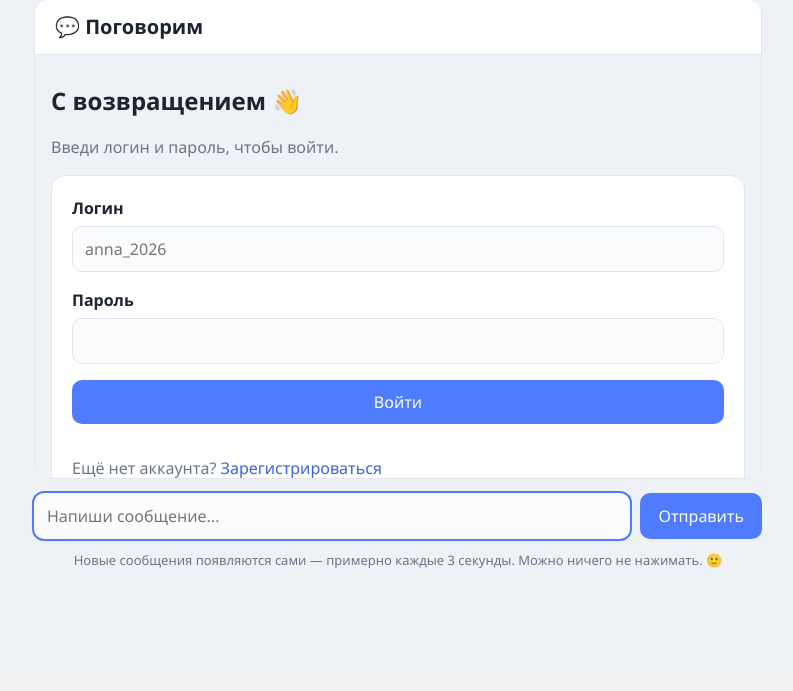
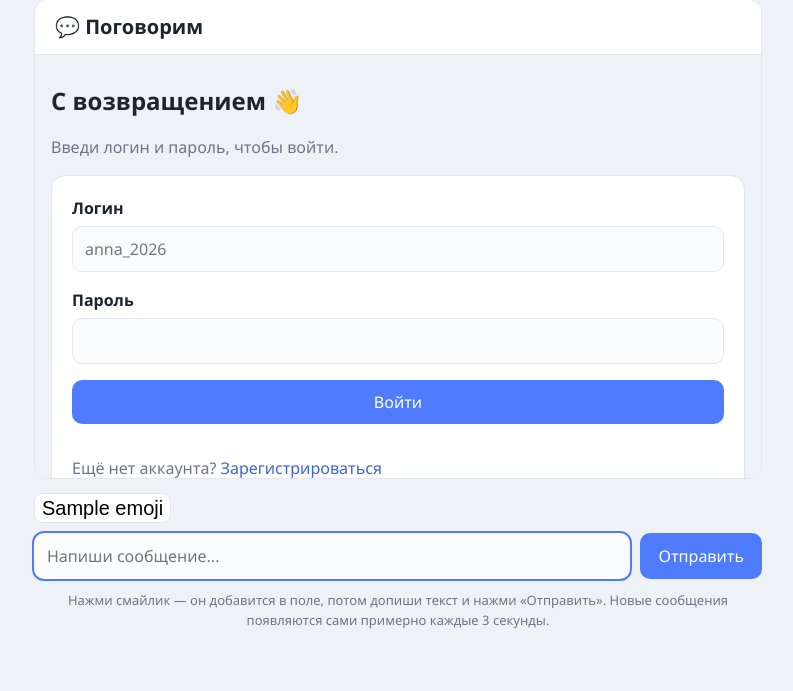
Before and after one commit to D1aBet14ek/messenger, a Flask app: template templates/chat.html in a window 1280 px wide. Shown: the part 129-820 px from the top of the page, without its empty margins (242-1035 px from the left). Before the commit the page ends 698 px from the top, so only its background shows below. Run offline with Flask 3, Linux system fonts and the light colour scheme; the template is opened without the code that fills it: most values are stand-ins (such as "Sample title", 1, 10 or a date in 2020).

Commit message:
Add 20-emoji picker (no JavaScript)

```diff
--- a/app.py
+++ b/app.py
@@ -157,6 +157,12 @@ def close_conn(exception=None):
 
 # Логин: только латинские буквы, цифры и «_», длина от 3 до 20
 USERNAME_RE = re.compile(r"^[A-Za-z0-9_]{3,20}$")
+
+# Базовые смайлики для кнопок в чате. Список можно менять как угодно.
+EMOJI = [
+    "😀", "😂", "😅", "😊", "😍", "😎", "😉", "🤔", "😢", "😭",
+    "😡", "😴", "👍", "👎", "❤️", "🔥", "🎉", "🙏", "🥳", "💩",
+]
 
 
 def valid_username(name):
@@ -328,12 +334,28 @@ def chat(other_id):
         flash("Такого собеседника нет.")
         return redirect(url_for("users"))
 
+    # Черновик — то, что человек уже набрал, но ещё не отправил.
+    # Храним отдельно для каждого собеседника.
+    draft_key = "draft_{}".format(other["id"])
+
     if request.method == "POST":
-        body = request.form.get("body", "").strip()
+        raw = request.form.get("body", "")
+        body = raw.strip()
+
+        # Нажали смайлик? Тогда просто добавляем его к тексту и возвращаемся,
+        # ничего не отправляя. JavaScript для этого не нужен.
+        emoji = request.form.get("add_emoji")
+        if emoji:
+            session[draft_key] = (raw + emoji)[:2000]
+            return redirect(url_for("chat", other_id=other["id"]))
+
+        # Иначе — это отправка сообщения.
         if not body:
             flash("Пустое сообщение отправлять не нужно. 🙂")
+            session[draft_key] = ""
         elif len(body) > 2000:
             flash("Слишком длинное сообщение (максимум 2000 символов).")
+            session[draft_key] = raw[:2000]
         else:
             conn.execute(
                 insert(messages_table).values(
@@ -344,10 +366,12 @@ def chat(other_id):
                 )
             )
             conn.commit()
+            session.pop(draft_key, None)  # текст отправлен — черновик больше не нужен
         # После отправки возвращаемся на эту же страницу (защита от повторной отправки)
         return redirect(url_for("chat", other_id=other["id"]))
 
-    return render_template("chat.html", other=other)
+    draft = session.get(draft_key, "")
+    return render_template("chat.html", other=other, draft=draft, emoji=EMOJI)
 
 
 def conversation(conn, me_id, other_id):
--- a/static/style.css
+++ b/static/style.css
@@ -182,8 +182,24 @@ input:focus { outline: 2px solid var(--brand); border-color: transparent; }
 }
 .time { font-size: 11px; color: var(--muted); margin-top: 3px; }
 
-.composer { display: flex; gap: 10px; margin-top: 14px; }
+/* Поле ввода и панель смайликов.
+   Панель смайликов показывается СВЕРХУ (order:1), а строка ввода — снизу (order:2),
+   хотя в разметке порядок обратный (так Enter отправляет, а не вставляет смайлик). */
+.composer-box { display: flex; flex-direction: column; margin-top: 14px; }
+.composer { order: 2; display: flex; gap: 10px; }
 .composer input { flex: 1; }
+
+.emoji-bar { order: 1; display: flex; flex-wrap: wrap; gap: 4px; margin-bottom: 10px; }
+.emoji-btn {
+  font-size: 20px;
+  line-height: 1;
+  padding: 4px 7px;
+  border: 1px solid var(--line);
+  border-radius: 8px;
+  background: var(--card);
+  cursor: pointer;
+}
+.emoji-btn:hover { background: #f4f7ff; border-color: var(--brand); }
 
 @media (max-width: 520px) {
   .msg { max-width: 90%; }
--- a/templates/chat.html
+++ b/templates/chat.html
@@ -11,23 +11,37 @@
 </div>
 
 {#
-  Это и есть «самообновление без JavaScript».
-  Рамка (iframe) показывает отдельную страничку /messages/... , а внутри неё
-  стоит <meta refresh> — браузер сам перезагружает ТОЛЬКО эту рамку каждые
-  3 секунды. Сама страница чата и поле ввода не перезагружаются, поэтому
-  набранный текст не пропадает.
+  Рамка (iframe) показывает отдельную страничку с сообщениями.
+  Внутри неё стоит <meta refresh>, поэтому сообщения обновляются сами — без JavaScript.
 #}
 <iframe class="messages-frame"
         src="{{ url_for('messages', other_id=other['id']) }}"
         title="Сообщения"></iframe>
 
-{# Обычная форма: нажал «Отправить» — браузер отправил текст на сервер #}
-<form method="post" class="composer" autocomplete="off">
-  <input name="body" id="body" placeholder="Напиши сообщение..." required maxlength="2000" autofocus>
-  <button class="btn" type="submit">Отправить</button>
+{#
+  Одна форма делает две вещи — и всё без JavaScript:
+    * кнопка «Отправить» отправляет набранный текст;
+    * кнопка-смайлик добавляет смайлик в поле (страница перезагружается
+      и поле снова показывает уже набранное + смайлик).
+  «Отправить» стоит в разметке ПЕРВОЙ, поэтому Enter отправляет сообщение,
+  а не вставляет смайлик.
+#}
+<form method="post" class="composer-box" autocomplete="off">
+  <div class="composer">
+    <input name="body" id="body" placeholder="Напиши сообщение..." maxlength="2000" value="{{ draft }}" autofocus>
+    <button class="btn" type="submit" name="send" value="1">Отправить</button>
+  </div>
+
+  <div class="emoji-bar">
+    {% for e in emoji %}
+      <button class="emoji-btn" type="submit" name="add_emoji" value="{{ e }}"
+              title="Добавить смайлик">{{ e }}</button>
+    {% endfor %}
+  </div>
 </form>
 
 <p class="muted center small-hint">
-  Новые сообщения появляются сами — примерно каждые 3 секунды. Можно ничего не нажимать. 🙂
+  Нажми смайлик — он добавится в поле, потом допиши текст и нажми «Отправить».
+  Новые сообщения появляются сами примерно каждые 3 секунды.
 </p>
 {% endblock %}
```
Also changed, not shown: README.md.
